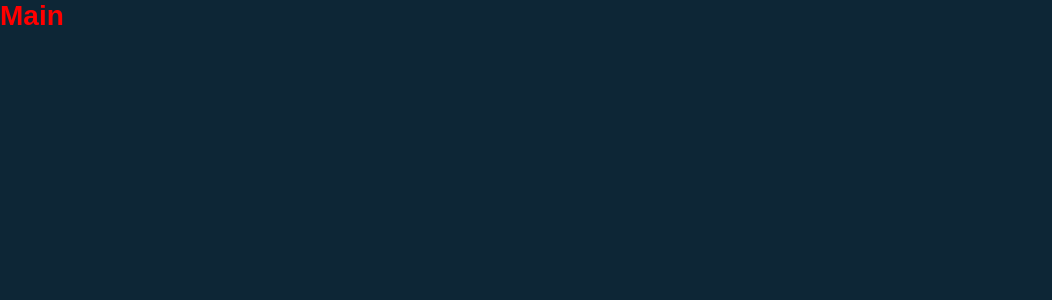
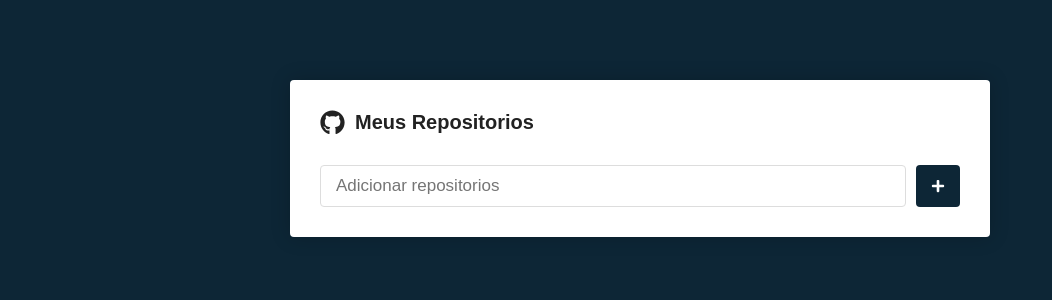
Before and after one commit to HugoCodesBr/repos, a React (Create React App) app: page / in a window 1280 px wide. Shown: the top 300 px of the page, without its empty margins (0-1052 px from the left). Built offline with nearby package versions, Linux system fonts and the light colour scheme.

Commit message:
Estilizar página main

```diff
--- a/package.json
+++ b/package.json
@@ -8,6 +8,7 @@
     "@testing-library/user-event": "^13.5.0",
     "react": "^18.2.0",
     "react-dom": "^18.2.0",
+    "react-icons": "^4.8.0",
     "react-router-dom": "^6.11.2",
     "react-scripts": "5.0.1",
     "styled-components": "^6.0.0-rc.1",
--- a/src/pages/Main/index.js
+++ b/src/pages/Main/index.js
@@ -1,9 +1,25 @@
 import React from 'react';
+import { FaGithub, FaPlus } from 'react-icons/fa';
 
-import { Title } from './styles';
+import { Container, Form, SubmitButton } from './styles';
 
 const Main = () => {
-  return <Title>Main</Title>;
+  return (
+    <Container>
+      <h1>
+        <FaGithub size={25} />
+        Meus Repositorios
+      </h1>
+
+      <Form onSubmit={() => {}}>
+        <input type="text" placeholder="Adicionar repositorios" />
+
+        <SubmitButton>
+          <FaPlus color="#fff" size={14} />
+        </SubmitButton>
+      </Form>
+    </Container>
+  );
 };
 
 export default Main;
--- a/src/pages/Main/styles.js
+++ b/src/pages/Main/styles.js
@@ -1,5 +1,46 @@
 import { styled } from 'styled-components';
 
-export const Title = styled.h1`
-  color: #ff0000;
+export const Container = styled.div`
+  max-width: 700px;
+  background: #fff;
+  border-radius: 4px;
+  box-shadow: 0 0 20px rgba(0, 0, 0, 0.2);
+  padding: 30px;
+  margin: 80px auto;
+
+  h1 {
+    font-size: 20px;
+    display: flex;
+    align-items: center;
+    flex-direction: row;
+
+    svg {
+      margin-right: 10px;
+    }
+  }
 `;
+
+export const Form = styled.form`
+  margin-top: 30px;
+  display: flex;
+  flex-direction: row;
+
+  input {
+    flex: 1;
+    border: 1px solid #ddd;
+    padding: 10px 15px;
+    border-radius: 4px;
+    font-size: 17px;
+  }
+`;
+
+export const SubmitButton = styled.button`
+  background: #0d2636;
+  border: 0;
+  border-radius: 4px;
+  margin-left: 10px;
+  padding: 0 15px;
+  display: flex;
+  justify-content: center;
+  align-items: center;
+`;
```
Also changed, not shown: 1 other file (tests, documents, lock files or other folders).
